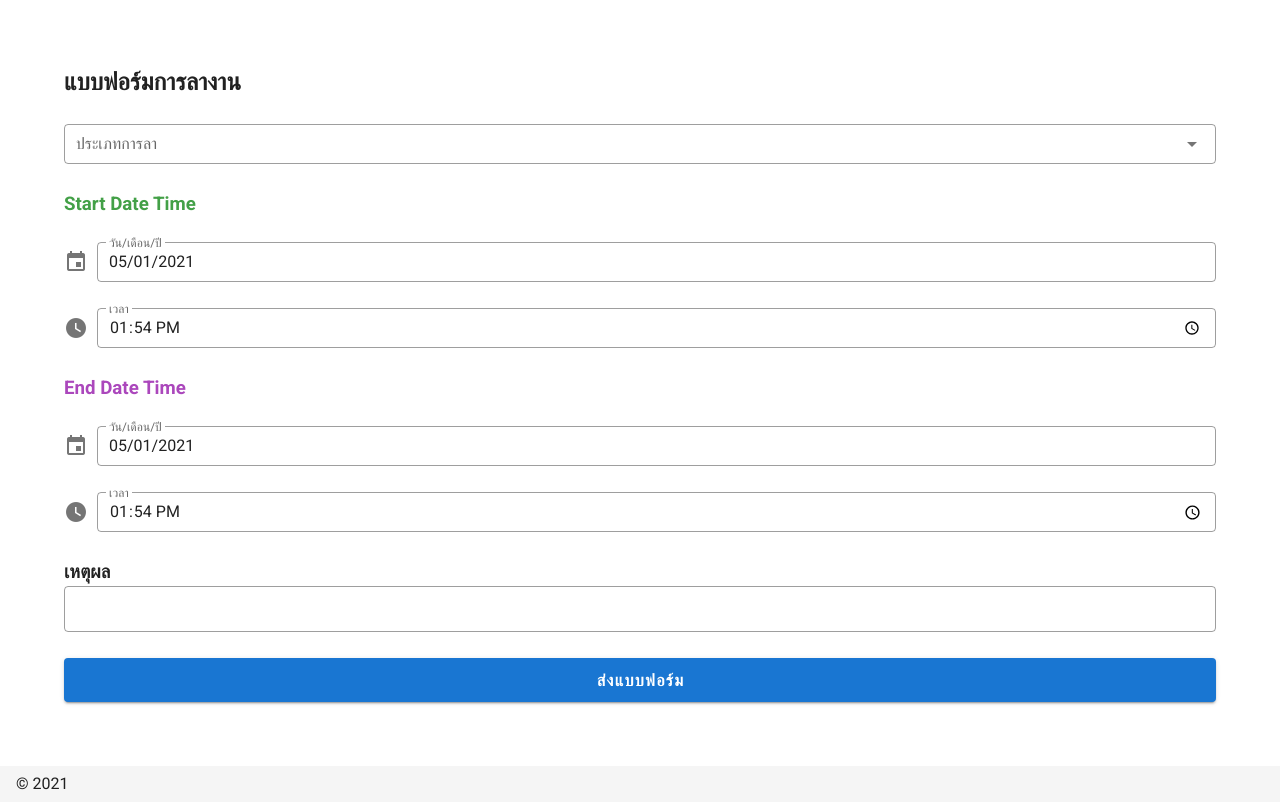
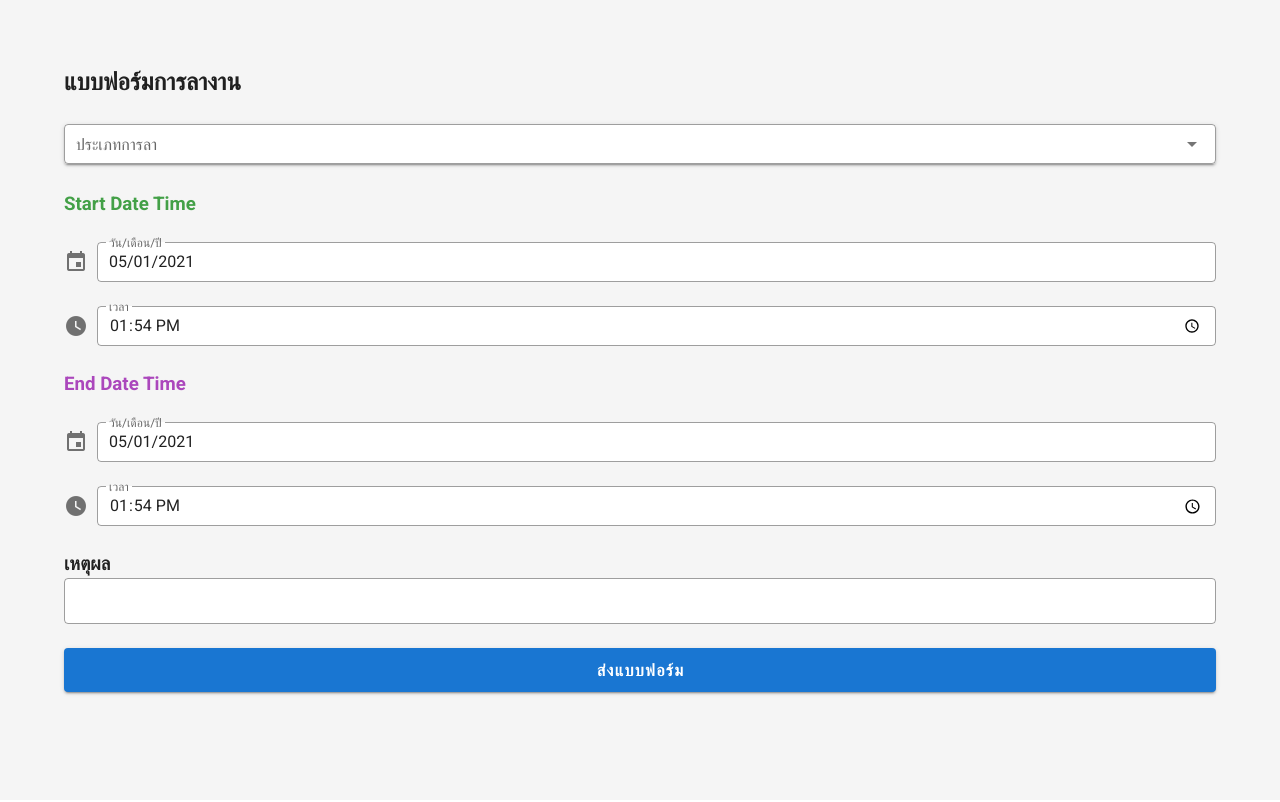
Before and after one commit to Tiewly/penhwang_frontend_mobile, a Nuxt app: page /leave in a window 1280 px wide. Built offline with nearby package versions, Linux system fonts and the light colour scheme.

Commit message:
Edit bg-color change white to light-gray

```diff
--- a/components/DateTimeInput.vue
+++ b/components/DateTimeInput.vue
@@ -19,7 +19,10 @@
           v-on="on"
           outlined
           dense
+          hide-details
+          background-color="#FFFFFF"
         ></v-text-field>
+        <br />
       </template>
       <v-date-picker
         @change="$emit('onDateChange', date)"
@@ -36,7 +39,10 @@
       prepend-icon="mdi-clock"
       outlined
       dense
+      hide-details
+      background-color="#FFFFFF"
     ></v-text-field>
+    <br />
   </div>
 </template>
 <script>
--- a/layouts/default.vue
+++ b/layouts/default.vue
@@ -54,9 +54,9 @@
         </v-list-item>
       </v-list>
     </v-navigation-drawer> -->
-    <v-footer :absolute="!fixed" app>
+    <!-- <v-footer :absolute="!fixed" app>
       <span>&copy; {{ new Date().getFullYear() }}</span>
-    </v-footer>
+    </v-footer> -->
   </v-app>
 </template>
 
--- a/pages/leave.vue
+++ b/pages/leave.vue
@@ -1,4 +1,5 @@
 <template>
+  <div style="background-color: #f5f5f5; height: 100%">
     <v-form v-model="valid" lazy-validation style="padding: 5% 5% 5% 5%">
       <h2>แบบฟอร์มการลางาน</h2>
       <br />
@@ -10,6 +11,7 @@
         label="ประเภทการลา"
         dense
         outlined
+        solo
       ></v-select>
 
       <h3 style="color: #43a047">Start Date Time</h3>
@@ -34,17 +36,22 @@
         outlined
         rows="2"
         row-height="20"
+        hide-details
+        background-color="#FFFFFF"
       ></v-textarea>
+      <br />
       <v-spacer />
       <v-btn :disabled="!valid" block color="primary" large>
         <h3>ส่งแบบฟอร์ม</h3>
       </v-btn>
+      <br />
       <!-- <h3>test</h3>
     <p>date1: {{date1}}</p>
     <p>date2: {{date2}}</p>
     <p>time1: {{time1}}</p>
     <p>time2: {{time2}}</p> -->
     </v-form>
+  </div>
 </template>
 
 <script>
--- a/pages/startform.vue
+++ b/pages/startform.vue
@@ -1,4 +1,5 @@
 <template>
+  <div style="background-color: #f5f5f5; height: 100%">
     <v-form v-model="valid" lazy-validation style="padding: 5% 5% 5% 5%">
       <h2>แบบฟอร์มเข้าบริษัท</h2>
       <br />
@@ -83,6 +84,7 @@
     <p>time1: {{time1}}</p>
     <p>time2: {{time2}}</p> -->
     </v-form>
+  </div>
 </template>
 
 <script>
```
Lines whose indentation alone changed are shown as unchanged.
